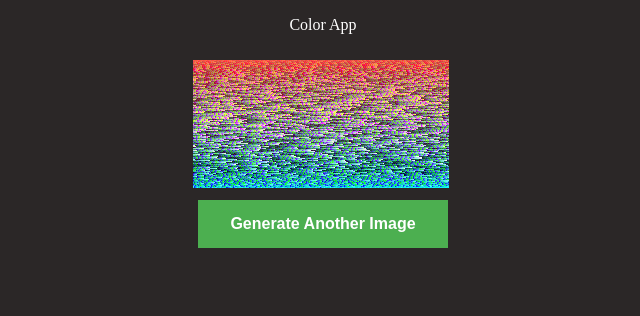
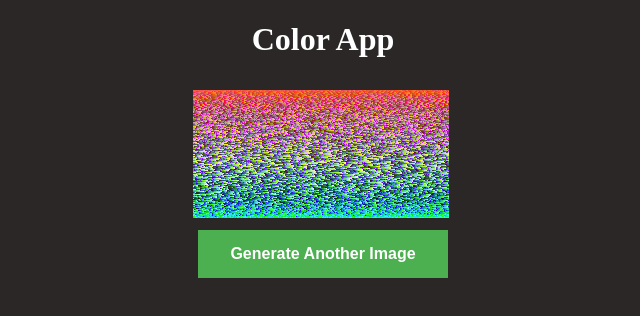
Before and after one commit to MakersAll8/EHG-Color-Challenge, a React app: page / in a window 1280 px wide. Shown: the top 316 px of the page, without its empty margins (317-957 px from the left). Built offline with nearby package versions, Linux system fonts and the light colour scheme.

Commit message:
sRGBDistance

```diff
--- a/src/App.js
+++ b/src/App.js
@@ -1,14 +1,12 @@
-import React, {Component, useRef} from "react";
+import React, {Component} from "react";
 import classes from './App.css';
 import Canvas from "./components/Canvas/Canvas";
 
 class App extends Component {
-
-
     render(){
         return (
             <div className={classes.App}>
-                <p>Color App</p>
+                <h1>Color App</h1>
                 <Canvas/>
             </div>
         )
--- a/src/components/Canvas/Canvas.js
+++ b/src/components/Canvas/Canvas.js
@@ -35,7 +35,7 @@ const Canvas = () => {
 
         // calculate distance from designated random color
         let stepsDistance = steps.map((step) => {
-            return step.concat([util.vectorDistance(step, centerColor)])
+            return step.concat([util.sRgbDistance(step, centerColor)])
         })
         // sort colors based on distance
         stepsDistance.sort((c1, c2) => {
--- a/src/components/UI/Button/Button.css
+++ b/src/components/UI/Button/Button.css
@@ -11,7 +11,6 @@
     cursor: pointer;
     margin-left: auto;
     margin-right: auto;
-
 }
 
 .Button:disabled {
--- a/src/shared/distance.js
+++ b/src/shared/distance.js
@@ -6,7 +6,7 @@ export const vectorDistance = (color1, color2) => {
     )
 }
 
-export const nonLinearDistance = (color1, color2) => {
+export const sRgbDistance = (color1, color2) => {
     const rBar = (color1[0] + color2[0]) / 2
     if (rBar <= 128) {
         return (
```
